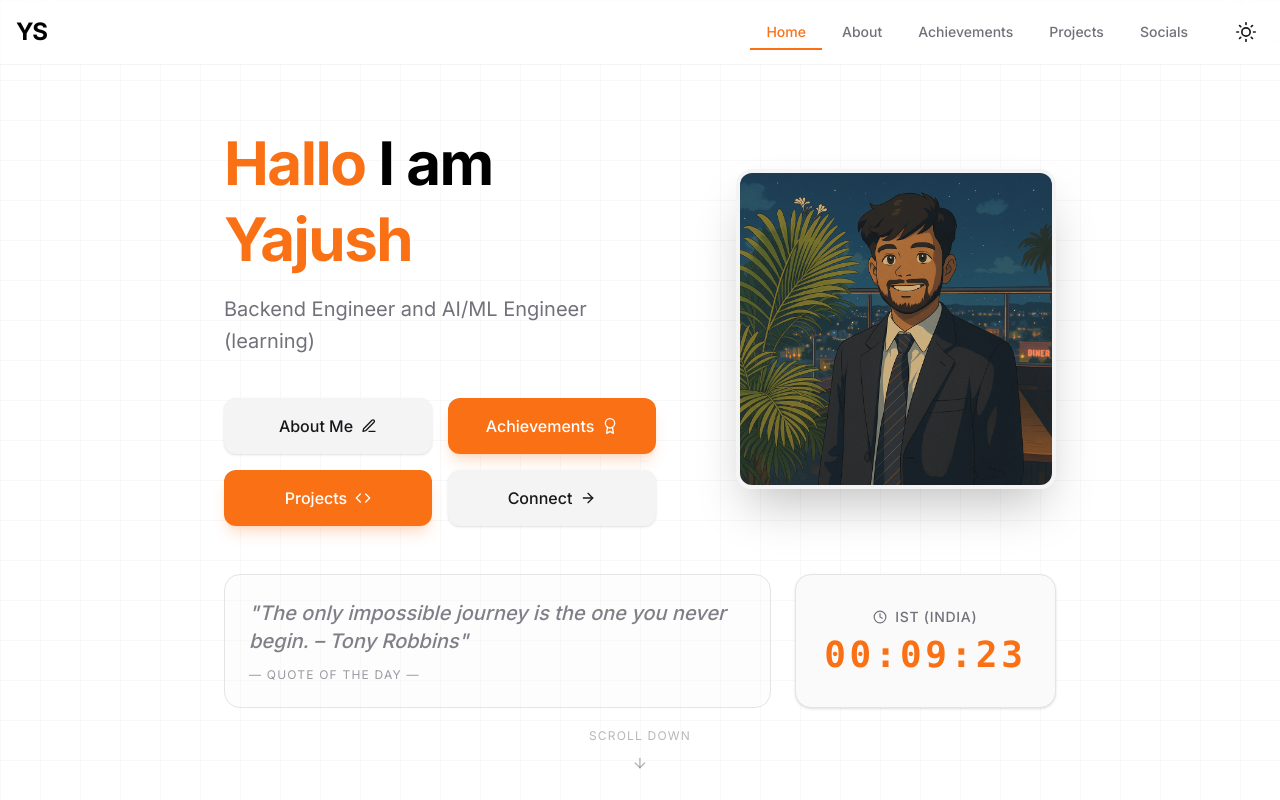
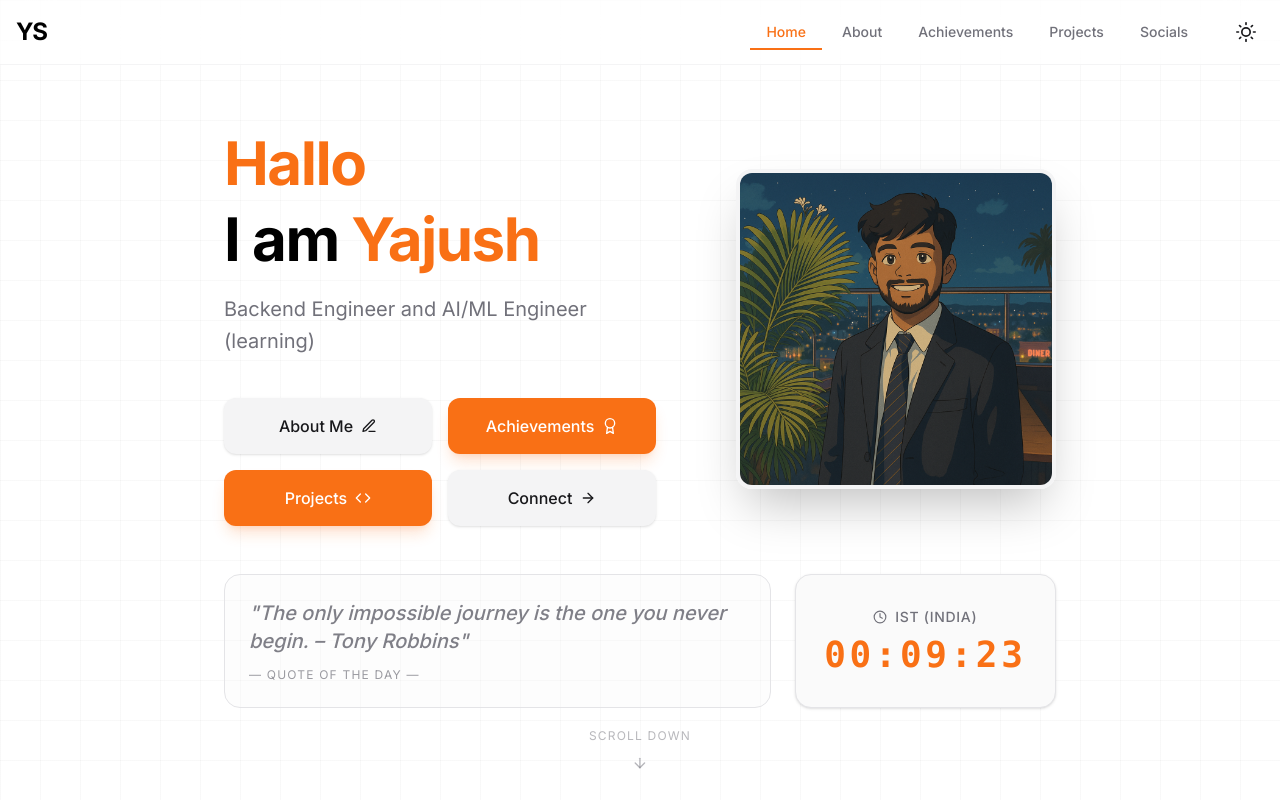
Before and after one commit to Yajush-afk/portfolio-project-yajush, a Next.js app in the folder frontend/: page / in a window 1280 px wide. Shown: the top 800 px of the page. Built offline with nearby package versions, Linux system fonts and the light colour scheme.

Commit message:
fix: fix

```diff
--- a/frontend/src/components/sections/HomeSection.tsx
+++ b/frontend/src/components/sections/HomeSection.tsx
@@ -45,9 +45,10 @@ export default function HomeSection() {
                     <h1 className="text-4xl md:text-6xl font-bold tracking-tight flex flex-col gap-2 md:gap-4 justify-center md:justify-start">
                         <span className="flex items-baseline justify-center md:justify-start">
                             <GreetingFlipper />
-                            <span>&nbsp;I am</span>
                         </span>
-                        <span className="text-primary block">Yajush</span>
+                        <span className="block">
+                            I am <span className="text-primary">Yajush</span>
+                        </span>
                     </h1>
                     <p className="text-lg md:text-xl text-muted-foreground leading-relaxed">
                         Backend Engineer and AI/ML Engineer (learning)
```
